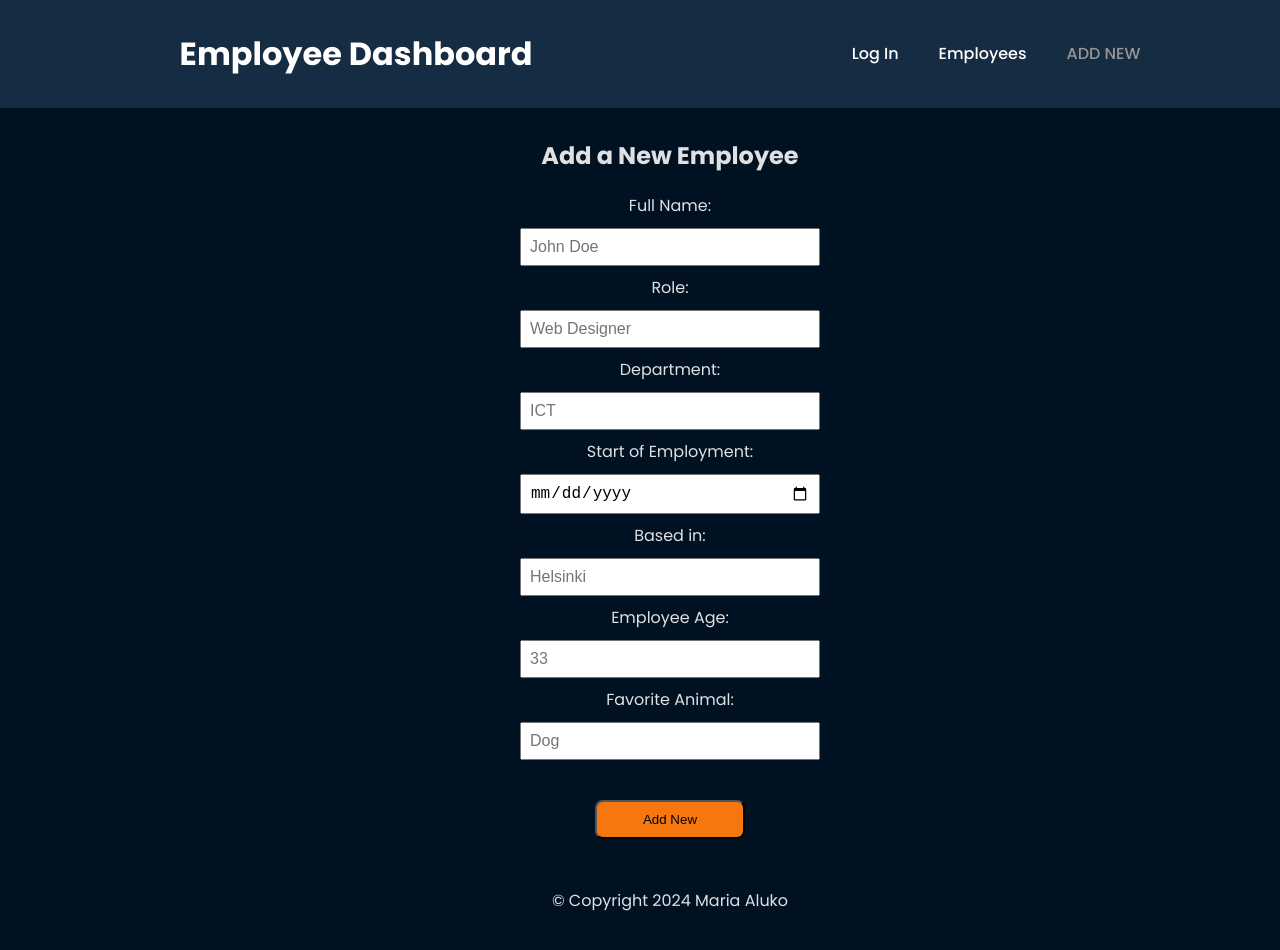
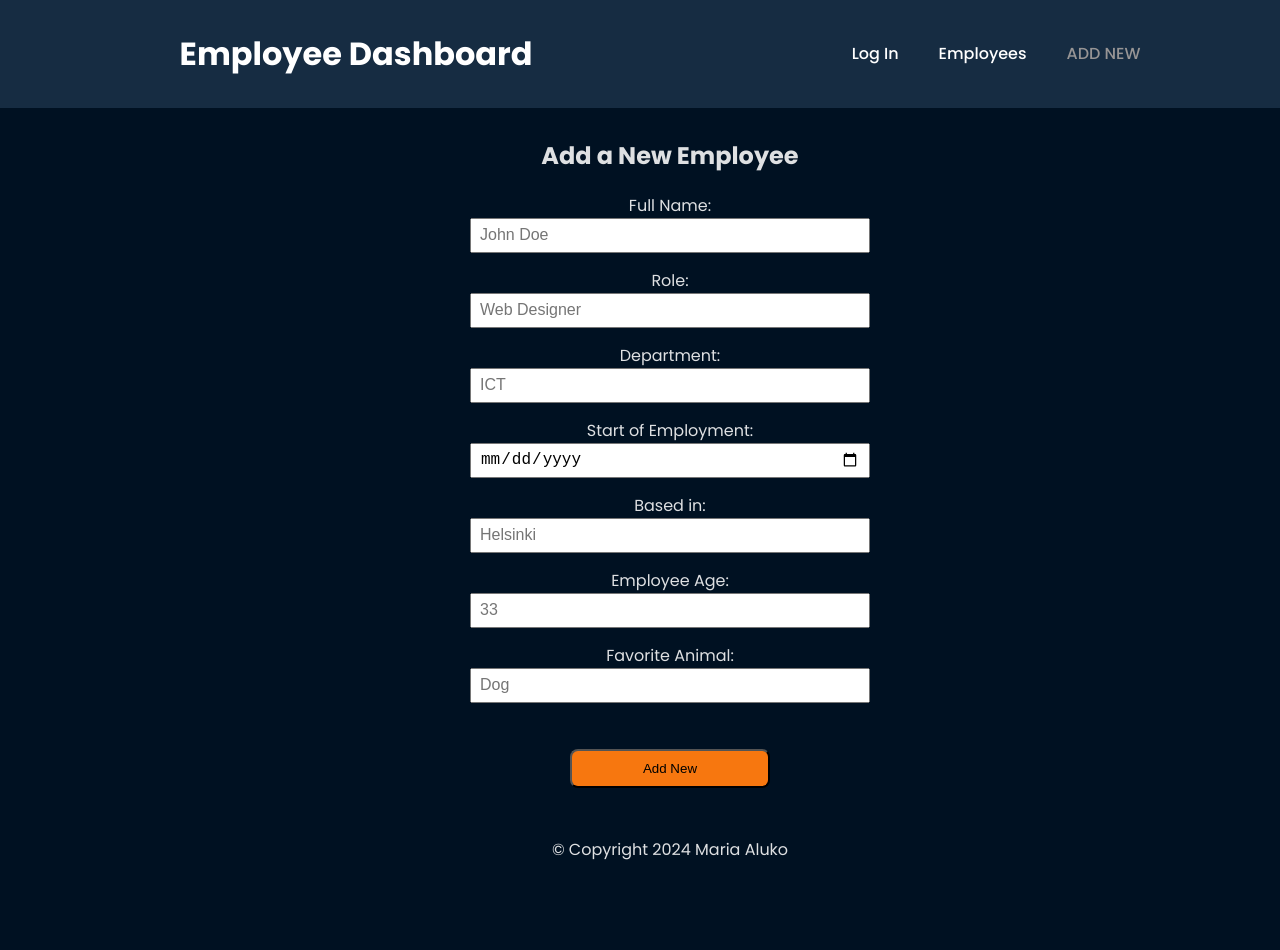
Before and after one commit to maria-aluko/employeeApp, a React (Vite) app: page /new in a window 1280 px wide. Shown: the top 950 px of the page. After the commit the page ends 912 px from the top, so only its background shows below. Built offline with nearby package versions, Linux system fonts and the light colour scheme; a web font is replaced by a local one.

Commit message:
on edit save data changes to db.json

```diff
--- a/db.json
+++ b/db.json
@@ -1,7 +1,7 @@
 {
   "employees": [
     {
-      "id": 1,
+      "id": "1",
       "name": "Alice Johnson",
       "role": "React Teacher",
       "department": "ICT",
@@ -11,17 +11,13 @@
       "animal": "dog"
     },
     {
-      "id": 2,
-      "name": "Michael Smith",
+      "department": "Web Dev",
+      "location": "San Diego",
       "role": "Frontend Teacher",
-      "department": "Web Dev",
-      "startDate": "2019-08-22",
-      "location": "San Francisco",
-      "age": 45,
-      "animal": "cat"
+      "id": "2"
     },
     {
-      "id": 3,
+      "id": "3",
       "name": "Rachel Kim",
       "role": "Node Teacher",
       "department": "ICT",
@@ -31,7 +27,7 @@
       "animal": "hamster"
     },
     {
-      "id": 4,
+      "id": "4",
       "name": "James Williams",
       "role": "UI Teacher",
       "department": "Web Dev",
@@ -41,7 +37,7 @@
       "animal": "mouse"
     },
     {
-      "id": 5,
+      "id": "5",
       "name": "Linda Garcia",
       "role": "Databases Teacher",
       "department": "Admin",
@@ -51,7 +47,7 @@
       "animal": "dog"
     },
     {
-      "id": 6,
+      "id": "6",
       "name": "Robert Brown",
       "role": "Backend Teacher",
       "department": "Backend",
@@ -61,7 +57,7 @@
       "animal": "cat"
     },
     {
-      "id": 7,
+      "id": "7",
       "name": "Patricia Wilson",
       "role": "UI Teacher",
       "department": "Admin",
@@ -71,7 +67,7 @@
       "animal": "dog"
     },
     {
-      "id": 8,
+      "id": "8",
       "name": "John Miller",
       "role": "CSS Teacher",
       "department": "Web Dev",
@@ -81,7 +77,7 @@
       "animal": "turtle"
     },
     {
-      "id": 9,
+      "id": "9",
       "name": "Karen Martinez",
       "role": "UI Teacher",
       "department": "Backend",
@@ -91,7 +87,7 @@
       "animal": "dog"
     },
     {
-      "id": 10,
+      "id": "10",
       "name": "David Lee",
       "role": "Node Teacher",
       "department": "ICT",
@@ -101,7 +97,7 @@
       "animal": "dog"
     },
     {
-      "id": 34,
+      "id": "34",
       "name": "Maria Aluko",
       "role": "Web Designer",
       "department": "ICT",
@@ -111,7 +107,7 @@
       "animal": "dog"
     },
     {
-      "id": 81,
+      "id": "81",
       "name": "Someone Else",
       "role": "Admin",
       "department": "ICT",
@@ -121,14 +117,10 @@
       "animal": "horse"
     },
     {
-      "id": 90,
-      "name": "Inimese Nimi",
+      "department": "Admin",
+      "location": "Tartu",
       "role": "Scrum Master",
-      "department": "Admin",
-      "startDate": "2012-12-12",
-      "location": "Tallinn",
-      "age": "35",
-      "animal": "dog"
+      "id": "90"
     }
   ],
   "comments": [
--- a/src/components/EmployeeCard/EmployeeCard.jsx
+++ b/src/components/EmployeeCard/EmployeeCard.jsx
@@ -3,6 +3,7 @@ import Button from '../Button/Button';
 import './EmployeeCard.css';
 import { useState } from "react";
 import departments from '../../utilities/departments';
+import axios from 'axios';
 
 
 const EmployeeCard = ({id, startDate, department, name, location, role, animal}) => {
@@ -19,6 +20,15 @@ const EmployeeCard = ({id, startDate, department, name, location, role, animal})
     setDetails((prevState) => ({...prevState, [name]: value}));
   };
 
+  const saveChanges = async () => {
+    try {
+      await axios.put(`http://localhost:3001/employees/${id}`, details);
+      setEdit(false);
+    } catch (error) {
+      console.error("Error updating employee data:", error);
+    }
+  };
+
   return (
     <>
       <div className={`card ${departments(details.department)}`}>
@@ -26,13 +36,27 @@ const EmployeeCard = ({id, startDate, department, name, location, role, animal})
           <p className="empName">
             {name} {promoRole && <span>⭐</span>}
           </p>
-          <div>{role}
+          <div>
+            {edit ? (
+              <input
+                name='role'
+                type='text'
+                value={details.role}
+                onChange={handleChange} />
+            ) : (
+              <p>{role}
             {promoRole && <span> - Team Lead</span>}
+            </p>
+            )}
           </div>
 
           <div className='subtle'>
             {edit ? (
-              <input name='department' type='text' value={details.department} onChange={handleChange} />
+              <input
+                name='department'
+                type='text'
+                value={details.department}
+                onChange={handleChange} />
             ) : (
               <p>Department: {details.department}</p>
             )}
@@ -59,7 +83,7 @@ const EmployeeCard = ({id, startDate, department, name, location, role, animal})
             text={promoRole ? "Demote" : "Promote"}
           />
           <Button
-            onClick={() => setEdit((prevState) => !prevState)}
+            onClick={() => (edit ? saveChanges() : setEdit(true))}
             text={edit ? "Save" : "Edit"}
           />
           <div>
--- a/src/pages/Form.css
+++ b/src/pages/Form.css
@@ -1,23 +1,20 @@
 form {
   display: flex;
   flex-direction: column;
-  max-width: 300px;
+  max-width: 400px;
   margin: 0 auto;
 }
 
 label, input {
   width: 100%;
   box-sizing: border-box;
-  margin-bottom: 10px;
-}
-
-label {
-  margin-bottom: 0;
 }
 
 input {
   padding: 8px;
   font-size: 16px;
+  margin: 0 0 16px 0;
+  height: 35px;
 }
 
 .formButton {
```
